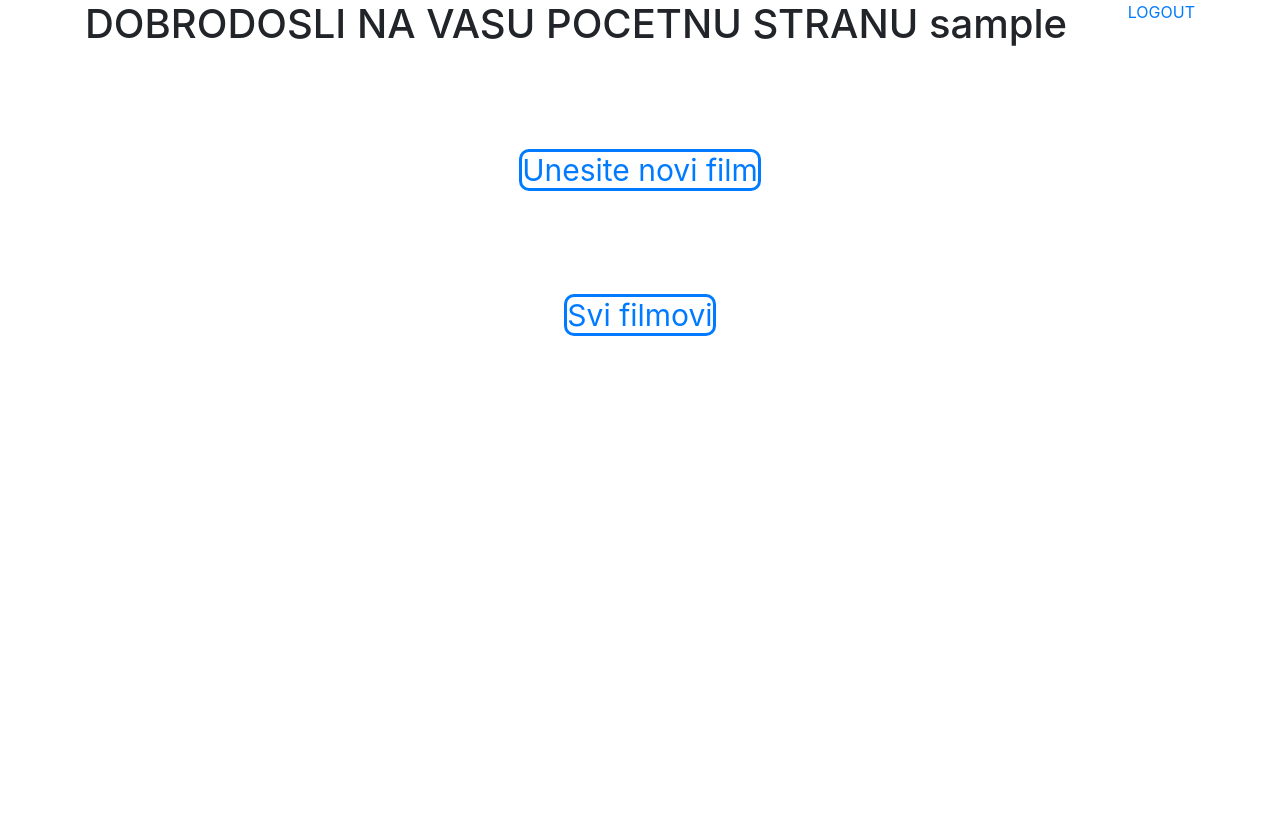
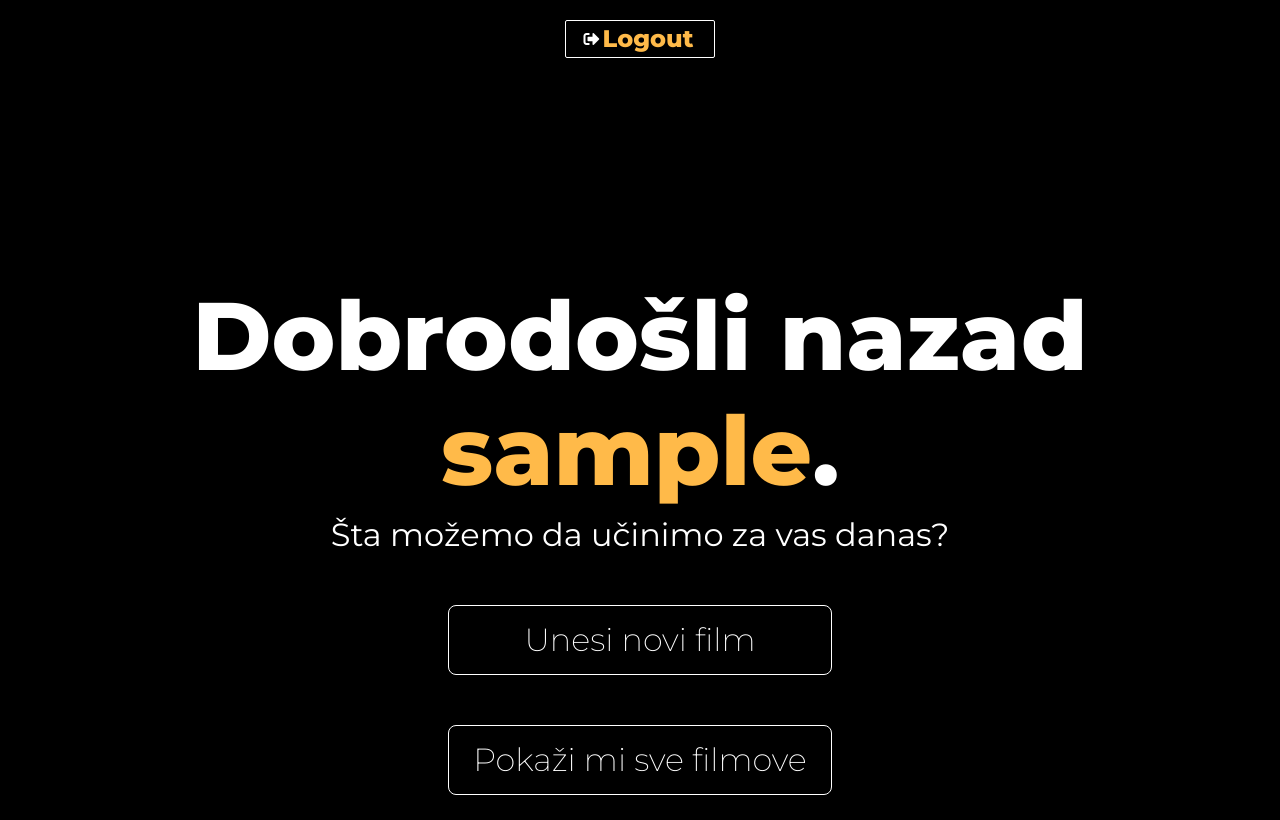
Before and after one commit to benjamindobardzic/webDev2020, a PHP site: page /Filmovi/pocetna.php in a window 1280 px wide. Before the commit the page ends 336 px from the top, so only its background shows below. Run offline with PHP 8.4, Linux system fonts and the light colour scheme; the visitor is signed in with stand-in values (Sample User, id 1).

Commit message:
homepageStyled

```diff
--- a/src/Filmovi/pocetna.php
+++ b/src/Filmovi/pocetna.php
@@ -1,33 +1,43 @@
 <?php
 
 session_start();
-	if(!isset($_SESSION['username'])){
+if (!isset($_SESSION['username'])) {
 	header('location:admin_login.php');
 }
 ?>
 
 <!DOCTYPE html>
 <html lang="en">
+
 <head>
 	<meta charset="UTF-8">
 	<meta name="viewport" content="width=device-width, initial-scale=1.0">
 	<title>Pocetna strana</title>
-	<link rel="stylesheet" type="text/css" href="stil.css">
-	<link rel="stylesheet" href="https://stackpath.bootstrapcdn.com/bootstrap/4.3.1/css/bootstrap.min.css"
-	integrity="sha384-ggOyR0iXCbMQv3Xipma34MD+dH/1fQ784/j6cY/iJTQUOhcWr7x9JvoRxT2MZw1T" crossorigin="anonymous">
-	<link rel="stylesheet" href="pocetna.css">
+
+	<link rel="stylesheet" href="https://stackpath.bootstrapcdn.com/bootstrap/4.3.1/css/bootstrap.min.css" integrity="sha384-ggOyR0iXCbMQv3Xipma34MD+dH/1fQ784/j6cY/iJTQUOhcWr7x9JvoRxT2MZw1T" crossorigin="anonymous">
+	<link rel="stylesheet" href="./style/dashboardHome.css">
+	<link rel="preconnect" href="https://fonts.gstatic.com">
+	<link href="https://fonts.googleapis.com/css2?family=Lato:wght@400;700&family=Montserrat:wght@200;400;800&family=Unica+One&display=swap" rel="stylesheet">
+	<link rel="stylesheet" href="https://cdnjs.cloudflare.com/ajax/libs/font-awesome/5.15.2/css/all.min.css">
+
 </head>
+
 <body>
 	<div class="container">
-        <a class="float-right" href='logout.php'> LOGOUT </a>
-        <h1> DOBRODOSLI NA VASU POCETNU STRANU  <?php echo $_SESSION['username']; ?> </h1>
+		<div class="logout">
+			<i class="fas fa-sign-out-alt"></i>
+			<a href='logout.php'>Logout</a>
 		</div>
-	<div style="margin:auto; text-align:center; margin-top:100px;">
-		<a class="float-center" href="Unesi_film.php" style="font-size:30px; border-style:solid; border-radius:10px;"> Unesite novi film </a>
+
+
+		<h1> Dobrodošli nazad <span style="color: #FFBA49;"><?php echo $_SESSION['username']; ?></span>. </h1>
+		<h3 class="text'center">Šta možemo da učinimo za vas danas?</h3>
 	</div>
-	<div style="margin:auto; text-align:center; margin-top:100px;">
-		<a class="float-center" href="./prikazi_filmove.php" style="font-size:30px; border-style:solid; border-radius:10px;"> Svi filmovi </a>
+	<div class="buttons">
+		<a href="Unesi_film.php"> Unesi novi film </a>
+		<a href="./prikazi_filmove.php"> Pokaži mi sve filmove</a>
 	</div>
 
 </body>
+
 </html>
--- /dev/null
+++ b/src/Filmovi/style/dashboardHome.css
@@ -0,0 +1,79 @@
+body{
+   height: 100vh;
+   background-color: black;
+       background-repeat: no-repeat;
+    background-size: cover;
+    background-position: center center;
+}
+body h1{
+    font-family: "Montserrat",sans-serif;
+    font-weight: 700;
+    font-size: 6rem;
+    color: white;
+    text-shadow: 1px 1px 6px 10px rgba(0, 0, 0, 0.246);
+    padding-top: 200px;
+    text-align: center;
+}
+body h3{
+    font-family: "Montserrat",sans-serif;
+    font-weight: 400;
+    font-size: 2rem;
+    color: white;
+    text-align: center;
+}
+.buttons a{
+    display: block;
+    width: 30%;
+    color: white;
+    background-color: transparent;
+    text-align: center;
+    margin: 50px auto;
+    border: 1px solid white;
+    padding: 10px 0px;
+    font-family: "Montserrat",sans-serif;
+    font-size: 2rem;
+    font-weight: 300;
+    border-radius: 8px;
+    transition: 0.3s;
+}
+.buttons a:hover{
+    text-decoration: none;
+    background-color: #FFBA49;
+    color: black;
+    font-weight: 700;
+}
+
+.logout{
+    display: flex;
+    margin: 20px auto;
+    justify-content: center;
+    align-items: center;
+    border: 1px solid white;
+    width: 150px;
+    border-radius: 2px;
+    transition: .4s;
+}
+.logout:hover{
+    background-color: #FFBA49;
+    cursor: pointer;
+    border: none;
+    position: relative;
+    top: 0;
+    left: 0;
+    width: 50%;
+}
+.logout:hover a{
+    color: white;
+
+}
+.logout a{
+    color: #FFBA49;
+    text-decoration: none;
+    font-family: "Montserrat",sans-serif;
+    font-weight: 700;
+    font-size: 1.5rem;
+    padding: 0px 3px;
+}
+.logout i{
+    color: white;
+}
```
Also changed, not shown: src/Filmovi/pocetna.css (deleted), src/Filmovi/stil.css (added). Lines whose indentation alone changed are shown as unchanged.
